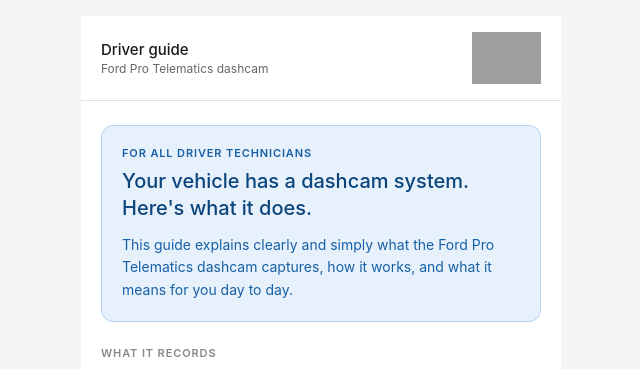
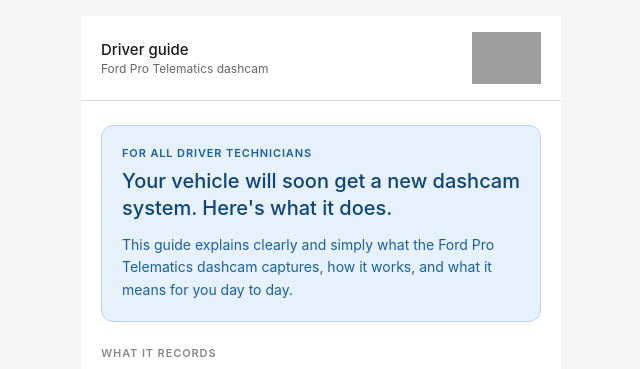
Before and after one commit to garyem/FordProTelematicDashcam, a plain HTML site: page index.html in a window 1280 px wide. Shown: the top 369 px of the page, without its empty margins (319-959 px from the left). Drawn offline with Linux system fonts and the light colour scheme; grey boxes are pictures that could not be loaded.

Commit message:
Update dashcam system description in index.html

```diff
--- a/index.html
+++ b/index.html
@@ -107,7 +107,7 @@
 
   <div class="hero">
     <div class="hero-eyebrow">For all driver technicians</div>
-    <div class="hero-heading">Your vehicle has a dashcam system. Here's what it does.</div>
+    <div class="hero-heading">Your vehicle will soon get a new dashcam system. Here's what it does.</div>
     <div class="hero-body">This guide explains clearly and simply what the Ford Pro Telematics dashcam captures, how it works, and what it means for you day to day.</div>
   </div>
 
```
